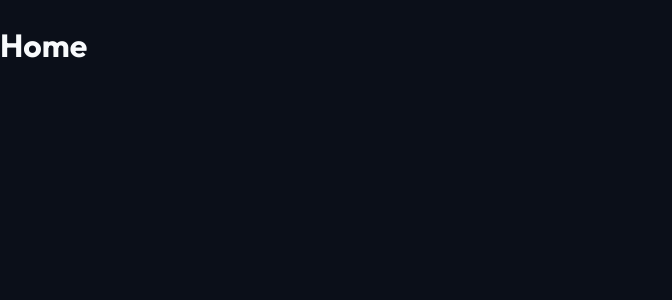
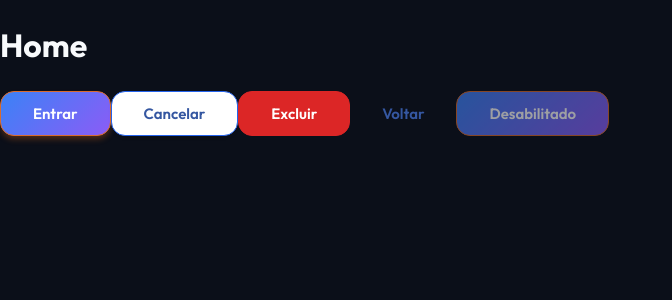
Before and after one commit to AcheAq/AcheAq, a React (Vite) app in the folder frontend/: page / in a window 1280 px wide. Shown: the top 300 px of the page, without its empty margins (0-672 px from the left). Built offline with nearby package versions, Linux system fonts and the light colour scheme.

Commit message:
feat(button): cria componente reutilizável de botão

```diff
--- /dev/null
+++ b/frontend/src/components/Button/Button.css
@@ -0,0 +1,110 @@
+.btn {
+  padding: 12px 32px;
+  border: none;
+  border-radius: 14px;
+  font-size: 15px;
+  font-weight: 600;
+  font-family: inherit;
+  cursor: pointer;
+  display: inline-flex;
+  align-items: center;
+  justify-content: center;
+  gap: 8px;
+  box-sizing: border-box;
+  white-space: nowrap;
+  user-select: none;
+  transition: background-color 0.2s ease,
+              border-color 0.2s ease,
+              color 0.2s ease,
+              box-shadow 0.2s ease;
+}
+.full-width {
+    width: 100%;
+}
+
+/* ===========================
+   Primary
+=========================== */
+
+.btn-primary {
+  background-color: #EA7C3F;
+  color: #ffffff;
+  border: 1.5px solid #D96B2D;
+  box-shadow: 0 4px 6px -1px rgba(249, 115, 22, 0.3);
+}
+
+.btn-primary:hover:not(:disabled) {
+  background-color: #D96B2D;
+}
+
+/* ===========================
+   Secondary
+=========================== */
+
+.btn-secondary {
+  background-color: #ffffff;
+  color: #3557A1;
+  border: 1.5px solid #2563eb;
+  box-shadow: 0 2px 4px rgba(0, 0, 0, 0.04);
+}
+
+.btn-secondary:hover:not(:disabled) {
+  background-color: #eff6ff;
+  border-color: #1d4ed8;
+}
+
+/* ===========================
+   Danger
+=========================== */
+
+.btn-danger {
+  background-color: #dc2626;
+  color: #ffffff;
+  border: 1.5px solid #dc2626;
+}
+
+.btn-danger:hover:not(:disabled) {
+  background-color: #b91c1c;
+  border-color: #b91c1c;
+}
+
+/* ===========================
+   Ghost
+=========================== */
+
+.btn-ghost {
+  background: transparent;
+  color: #3557A1;
+  border: none;
+  box-shadow: none;
+}
+
+.btn-ghost:hover:not(:disabled) {
+  background: rgba(53, 87, 161, 0.08);
+}
+
+/* ===========================
+   Focus
+=========================== */
+
+.btn:focus-visible {
+  outline: 2px solid #3557A1;
+  outline-offset: 2px;
+}
+
+/* ===========================
+   Disabled
+=========================== */
+
+.btn:disabled {
+  opacity: 0.6;
+  cursor: not-allowed;
+  box-shadow: none;
+}
+
+@media (max-width: 768px) {
+  .btn {
+    padding: 10px 24px;
+    font-size: 14px;
+  }
+}
--- /dev/null
+++ b/frontend/src/components/Button/Button.jsx
@@ -0,0 +1,24 @@
+import "./Button.css";
+
+function Button({
+  children,
+  variant = "primary",
+  type = "button",
+  disabled = false,
+  className = "",
+  ...props
+}) {
+  return (
+    <button
+      type={type}
+      disabled={disabled}
+      aria-disabled={disabled}
+      className={`btn btn-${variant} ${className}`.trim()}
+      {...props}
+    >
+      {children}
+    </button>
+  );
+}
+
+export default Button;
--- a/frontend/src/pages/Home/Home.jsx
+++ b/frontend/src/pages/Home/Home.jsx
@@ -1,7 +1,29 @@
+import Button from "../../components/Button/Button";
+
 export default function Home() {
   return (
     <div>
       <h1>Home</h1>
+
+      <Button>Entrar</Button>
+
+      <Button variant="secondary">
+        Cancelar
+      </Button>
+
+      <Button variant="danger">
+        Excluir
+      </Button>
+
+      <Button variant="ghost">
+        Voltar
+      </Button>
+
+      <Button disabled>
+        Desabilitado
+      </Button>
     </div>
   );
+
+
 }
```
Also changed, not shown: 1 other file (tests, documents, lock files or other folders).
